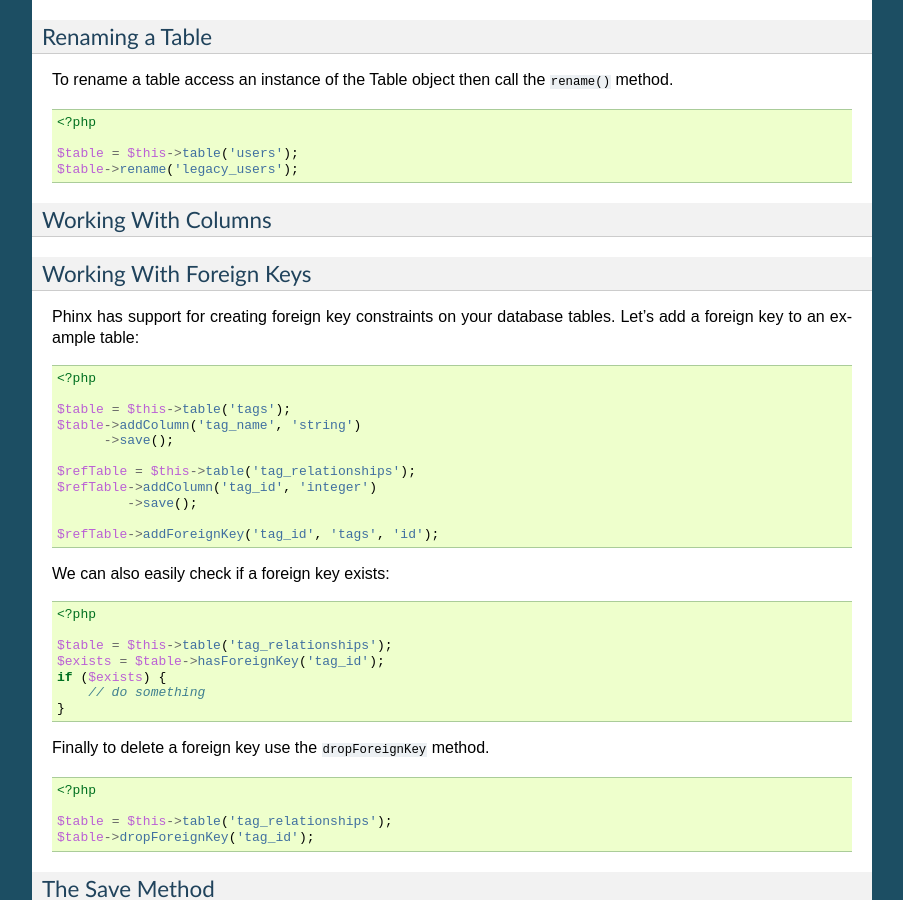
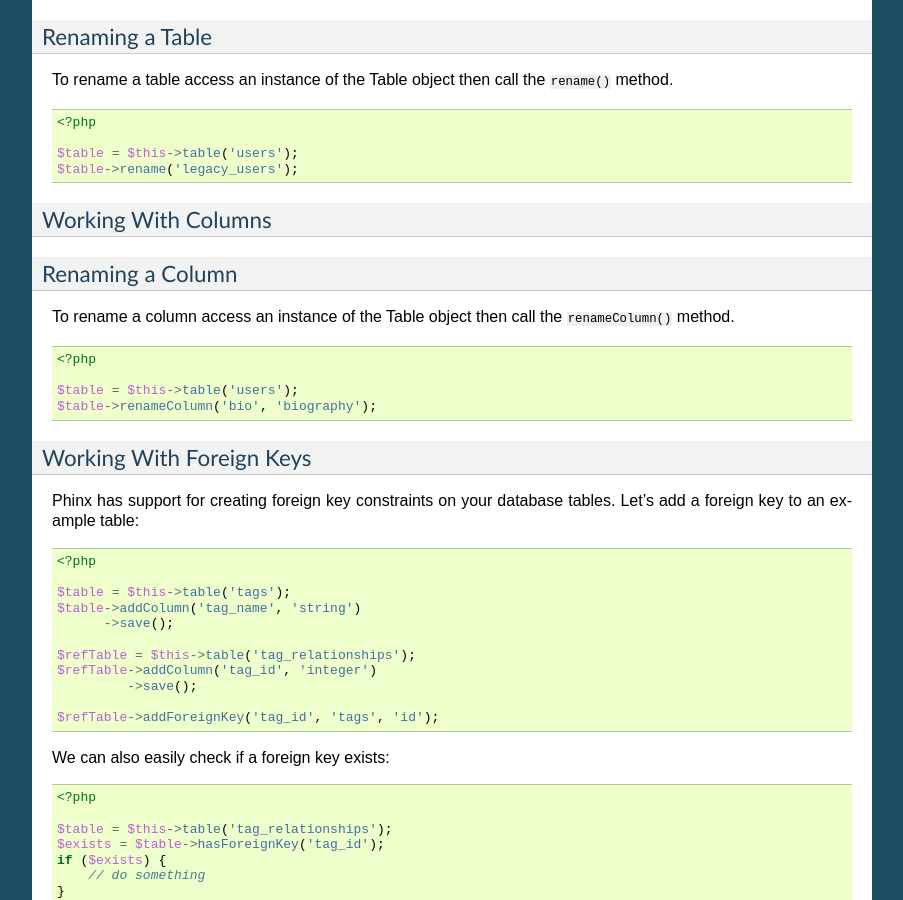
Before and after one commit to cakephp/phinx, a Sphinx documentation site: the page built from docs/migrations.rst, in a window 1280 px wide and 900 px high, scrolled down 4264 px. Shown: the whole window, without its empty margins (198-1101 px from the left). Built offline with Sphinx 7.4.7, drawn with Linux system fonts in a browser that asks for light colours.

Commit message:
Adding doco for renameColumn()

```diff
--- a/docs/migrations.rst
+++ b/docs/migrations.rst
@@ -293,6 +293,19 @@ To rename a table access an instance of the Table object then call the
 Working With Columns
 ~~~~~~~~~~~~~~~~~~~~
 
+Renaming a Column
+~~~~~~~~~~~~~~~~~
+
+To rename a column access an instance of the Table object then call the
+``renameColumn()`` method.
+
+.. code-block:: php
+
+        <?php
+
+        $table = $this->table('users');
+        $table->renameColumn('bio', 'biography');
+
 Working With Foreign Keys
 ~~~~~~~~~~~~~~~~~~~~~~~~~
 
```
